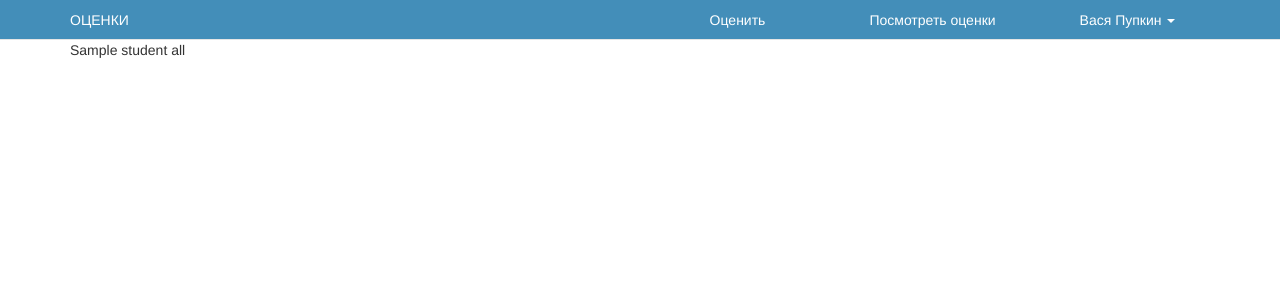
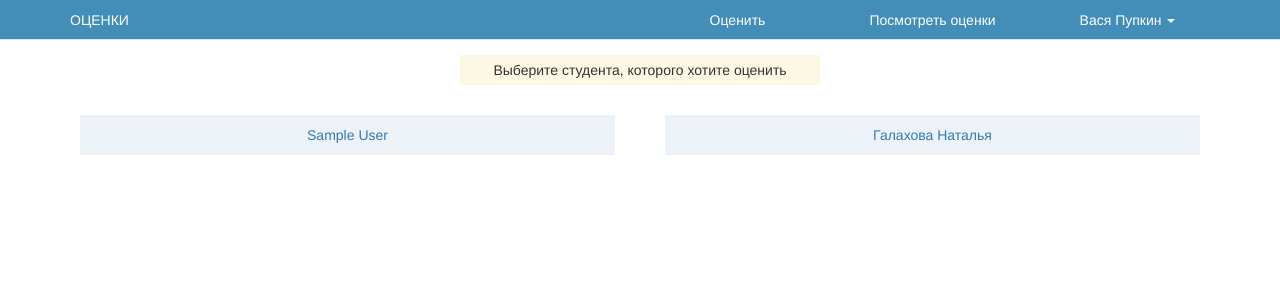
Before and after one commit to gpchelkin/grading_system, a Django app: template templates/core/student_list.html in a window 1280 px wide. Shown: the top 300 px of the page. Run offline with Django 3.2, Linux system fonts and the light colour scheme; the template is opened without the code that fills it: most values are stand-ins (such as "Sample title", 1, 10 or a date in 2020); some libraries are stand-ins or nearby versions.

Commit message:
добавил группы, зафиксил миграции, начал переносить всю фигню в шаблоны

```diff
--- a/core/admin.py
+++ b/core/admin.py
@@ -1,8 +1,9 @@
 from django.contrib import admin
 
-from core.models import User, Student, Teacher, Subject
+from core.models import User, Student, Teacher, Subject, Group
 
 admin.site.register(User)
+admin.site.register(Group)
 admin.site.register(Student)
 admin.site.register(Teacher)
 admin.site.register(Subject)
--- a/templates/core/main_page.html
+++ b/templates/core/main_page.html
@@ -13,14 +13,14 @@
                     <div class="row">
                         <div class="col-xs-6 ">
                             <div class="blocks">
-                                <a href="teachers_rating.html">
+                                <a href="{% url "core:all_teachers" %}">
                                     Преподаватели
                                 </a>
                             </div>
                         </div>
                         <div class="col-xs-6">
                             <div class="blocks">
-                                <a href="students_group.html">
+                                <a href="{% url "core:all_students" %}">
                                     Cтуденты
                                 </a>
                             </div>
--- a/templates/core/student_list.html
+++ b/templates/core/student_list.html
@@ -5,8 +5,105 @@
 {% endblock %}
 
 {% block content %}
-    {% for student in student_list %}
-        {{ student }}
-    {% endfor %}
-    all
+
+    <div class="row">
+                <div class="col-sm-4 col-sm-offset-4 ">
+                    <p class="bg-warning alert__top">
+                        Выберите студента, которого хотите оценить
+                    </p>
+                </div>
+            </div>
+    <div class="row">
+                <div class="col-sm-12 body__right">
+                    <div class="row">
+                        {% for student in student_list %}
+                            <div class="col-xs-6 ">
+                            <div class="blocks">
+                                <div>
+                                    <div class="show__marks">
+                                        <a href="#">
+                                            {{ student.first_name }} {{ student.last_name }}
+                                        </a>
+                                    </div>
+                                    <div class="marks__all">
+                                        <div class="marks">
+                                            <div>
+                                                Работа в команде
+                                            </div>
+                                            <input type="number" class="" placeholder="1 - 10">
+                                        </div>
+                                        <div class="marks">
+                                            <div>
+                                                Взаимовыручка
+                                            </div>
+                                            <input type="number" class="" placeholder="1 - 10">
+                                        </div>
+                                        <div class="marks">
+                                            <div>
+                                                Общительность
+                                            </div>
+                                            <input type="number" class="" placeholder="1 - 10">
+                                        </div>
+                                        <div class="marks">
+                                            <div>
+                                                Отношение к учебе
+                                            </div>
+                                            <input type="number" class="" placeholder="1 - 10">
+                                        </div>
+                                        <div class="submit">
+                                            <a href="students_rating_chart.html" class="js__mark_submit btn btn-primary btn-sm">
+                                                Оценить
+                                            </a>
+                                        </div>
+                                    </div>
+                                </div>
+                            </div>
+                        </div>
+                        {% endfor %}
+
+                        <div class="col-xs-6">
+                            <div class="blocks">
+                                <div>
+                                    <div class="show__marks">
+                                        <a href="#">
+                                            Галахова Наталья
+                                        </a>
+                                    </div>
+                                    <div class="marks__all">
+                                        <div class="marks">
+                                            <div>
+                                                Работа в команде
+                                            </div>
+                                            <input type="number" class="" placeholder="1 - 10">
+                                        </div>
+                                        <div class="marks">
+                                            <div>
+                                                Взаимовыручка
+                                            </div>
+                                            <input type="number" class="" placeholder="1 - 10">
+                                        </div>
+                                        <div class="marks">
+                                            <div>
+                                                Общительность
+                                            </div>
+                                            <input type="number" class="" placeholder="1 - 10">
+                                        </div>
+                                        <div class="marks">
+                                            <div>
+                                                Отношение к учебе
+                                            </div>
+                                            <input type="number" class="" placeholder="1 - 10">
+                                        </div>
+                                        <div class="submit">
+                                            <a href="students_rating_chart.html" class="js__mark_submit btn btn-primary btn-sm">
+                                                Оценить
+                                            </a>
+                                        </div>
+                                    </div>
+                                </div>
+                            </div>
+                        </div>
+                    </div>
+                </div>
+            </div>
 {% endblock %}
```
Also changed, not shown: core/models.py (+11 -2 lines), README.md, core/migrations/0001_initial.py, marks/migrations/0001_initial.py.
